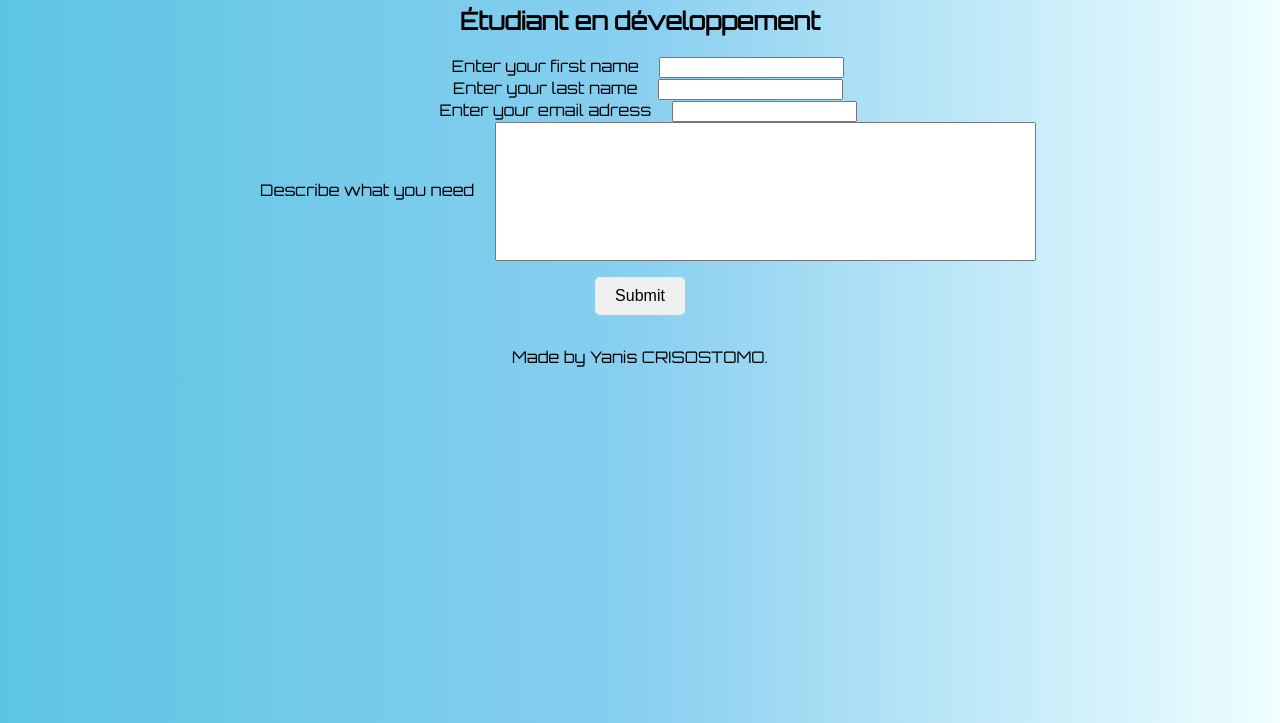
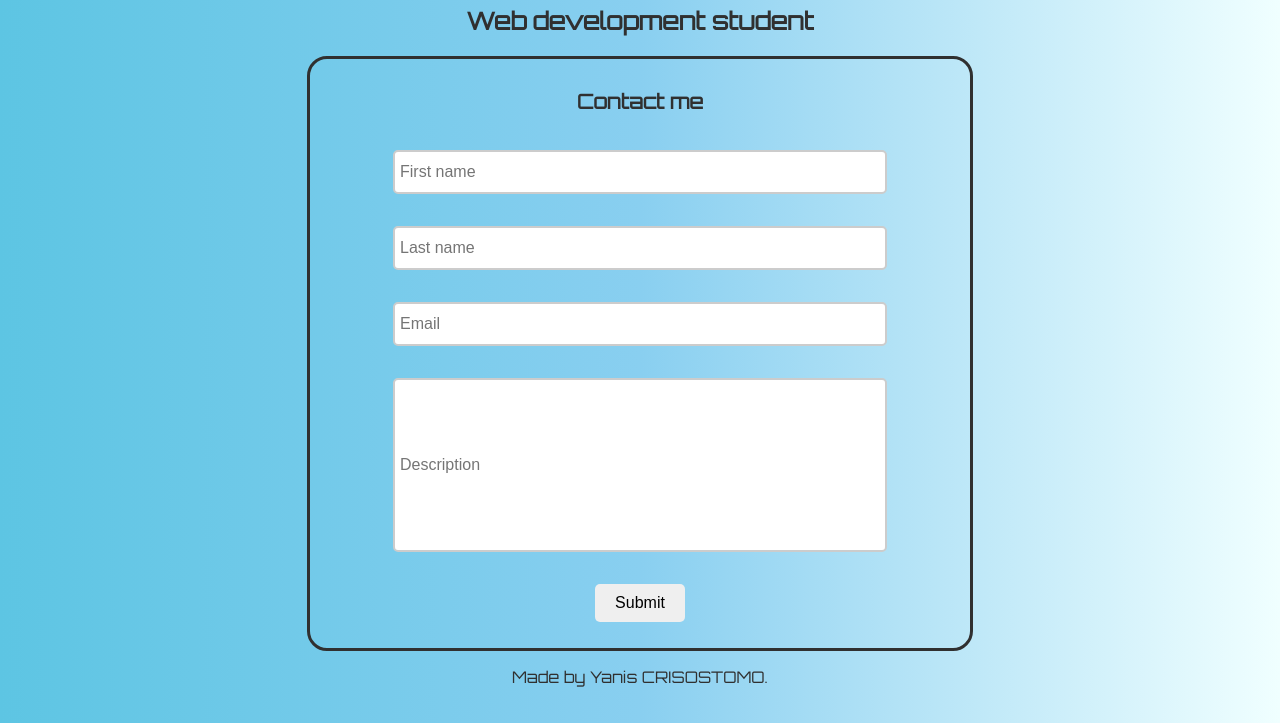
Before and after one commit to yanisscrstmo/SiteYanis, a website: page templates/index.html in a window 1280 px wide. Shown: the part 77-800 px from the top of the page. Drawn offline with Linux system fonts and the light colour scheme; files whose address does not match are found by name.

Commit message:
02/01/2024

```diff
--- a/static/style.css
+++ b/static/style.css
@@ -2,12 +2,23 @@
 /*@media screen and (max-width: 767px) and (orientation: landscape) {}*/
 /*@media screen and (min-width: 768px) and (max-width: 1024px) {}*/
 @import url('https://fonts.googleapis.com/css2?family=Orbitron&display=swap');
+
 .title {
     text-align: center;
     font-family: 'Orbitron', sans-serif;
 }
 p {
     text-align: center;
+}
+section.contact {
+    font-family: 'Orbitron', sans-serif;
+    text-align: center;
+    border: 3px solid #303030;
+    border-radius: 20px;
+    width: 40em;
+    padding: 10px;
+    margin-left: auto;
+    margin-right: auto;
 }
 
 .footer-made {
@@ -28,14 +39,33 @@ section.div {
 }
 form.input {
     margin: 1em;
+    vertical-align: center;
+
+}
+#first-name {
+    width: 30em;
+    margin: 1em;
+}
+#last-name {
+    width: 30em;
+    margin: 1em;
+}
+#email {
+    width: 30em;
+    margin: 1em;
+}
+#description {
+    width: 30em;
+    height: 10em;
+    margin: 1em;
+}
+p.contact {
+    font-size: 20px;
 }
 label {
     text-align: right;
     margin: 1em;
-}
-#description {
-    width: 40em;
-    height: 10em;
+    vertical-align: middle;
 }
 button {
     display: inline-block;
@@ -52,8 +82,16 @@ button {
 button.submit:hover {
     background-color: #2980b9;
 }
+input {
+    width: 200px;
+    height: 30px;
+    border: 2px solid #ccc;
+    border-radius: 5px;
+    padding: 5px;
+    font-size: 16px;
+    vertical-align: middle
+}
 body {
     background: linear-gradient(0.25turn, #5dc5e3, #89CFF0, #F0FFFF);
-    align-items: center;
-    position: relative;
+    color: #303030;
 }
--- a/templates/index.html
+++ b/templates/index.html
@@ -1,5 +1,5 @@
 <!DOCTYPE html>
-<html lang="fr">
+<html lang="en">
 <head>
     <meta charset="UTF-8" name="viewport" content="width=device-width, initial-scale=1.0">
     <title>Yanis CRISOSTOMO</title>
@@ -8,24 +8,21 @@
 </head>
 <body>
     <h1 class="title">Yanis Crisostomo</h1>
-    <h2 class="title">Étudiant en développement</h2>
+    <h2 class="title">Web development student</h2>
     <section class="contact">
+        <p class="contact"><b>Contact me</b></p>
         <form action="" method="post" class="contact">
             <div class="first-name">
-                <label for="first-name">Enter your first name</label>
-                <input type="text" name="first-name" id="first-name" required/>
+                <input type="text" name="first-name" id="first-name" placeholder="First name" required/>
             </div>
             <div class="last-name">
-                <label for="last-name">Enter your last name</label>
-                <input type="text" name="last-name" id="last-name" required/>
+                <input type="text" name="last-name" id="last-name" placeholder="Last name" required/>
             </div>
             <div class="email">
-                <label for="email">Enter your email adress</label>
-                <input type="email" name="email" id="email" required/>
+                <input type="email" name="email" id="email" placeholder="Email" required/>
             </div>
             <div class="description">
-                <label for="description">Describe what you need</label>
-                <input type="text" name="description" id="description" required/>
+                <input type="text" name="description" id="description" placeholder="Description" required/>
             </div>
             <button class="submit" onmouseover="animateButton(this)">Submit</button>
         </form>
```
